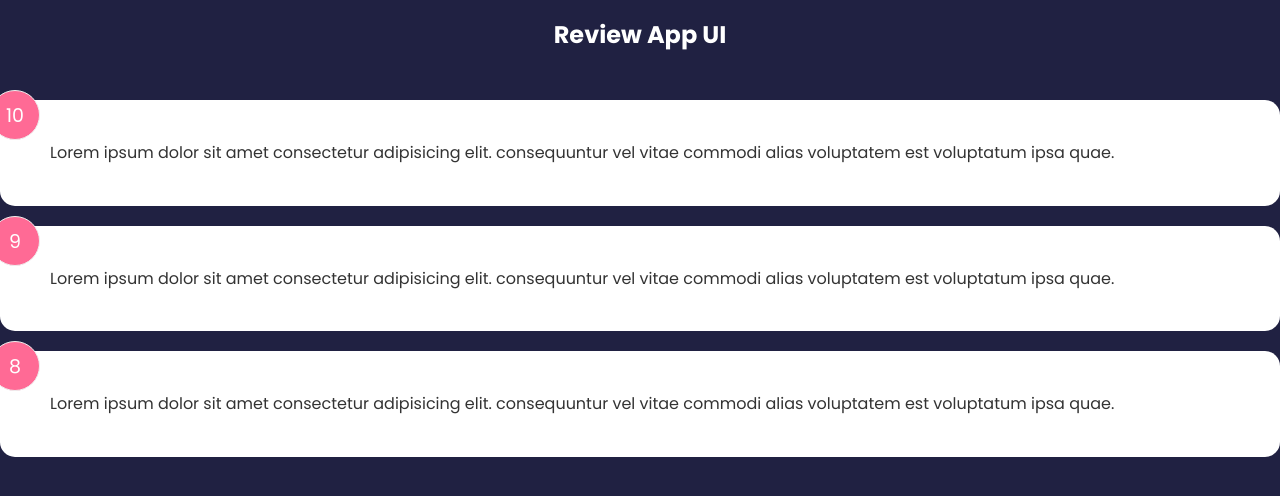
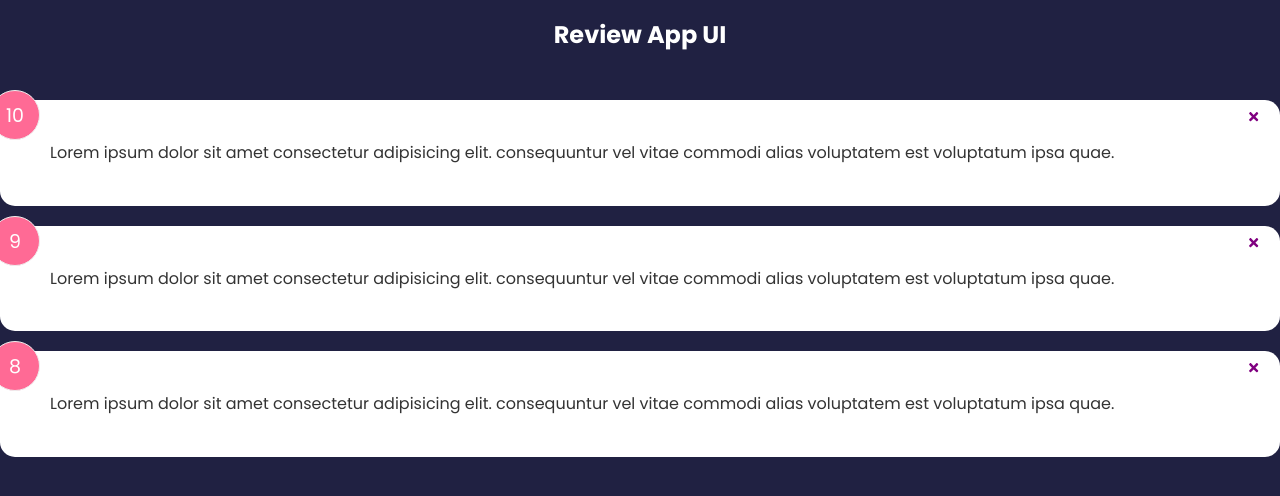
Before and after one commit to Iredafe/review-app, a React (Create React App) app: page / in a window 1280 px wide. Shown: the top 496 px of the page. Built offline with nearby package versions, Linux system fonts and the light colour scheme.

Commit message:
delete an item WIP

```diff
--- a/package.json
+++ b/package.json
@@ -13,7 +13,7 @@
     "web-vitals": "^2.1.4"
   },
   "scripts": {
-    "start": "react-scripts start",
+    "start": "react-scripts --openssl-legacy-provider start",
     "build": "react-scripts build",
     "test": "react-scripts test",
     "eject": "react-scripts eject"
--- a/src/components/ReviewItem.jsx
+++ b/src/components/ReviewItem.jsx
@@ -1,9 +1,15 @@
 import Card from './shared/Card';
 import React from 'react';
-function ReviewItem({ item }) {
+import { FaTimes } from 'react-icons/fa';
+function ReviewItem({ item, handleDelete }) {
   return (
     <Card reverse={false}>
-      <div className='num-display'>{item.rating}</div>
+      <button onClick={() => handleDelete(item.id)} className='close'>
+        <FaTimes color='purple' />
+      </button>
+      <div className='num-display' key={item.id}>
+        {item.rating}
+      </div>
       <div className='text-display'>{item.text}</div>
     </Card>
   );
--- a/src/components/ReviewList.jsx
+++ b/src/components/ReviewList.jsx
@@ -7,7 +7,13 @@ function ReviewList({ review }) {
   return (
     <div className='feedback-list'>
       {review.map((item) => (
-        <ReviewItem key={review.id} item={item} />
+        <ReviewItem
+          key={review.id}
+          item={item}
+          handleDelete={(id) => {
+            console.log(id);
+          }}
+        />
       ))}
     </div>
   );
```
